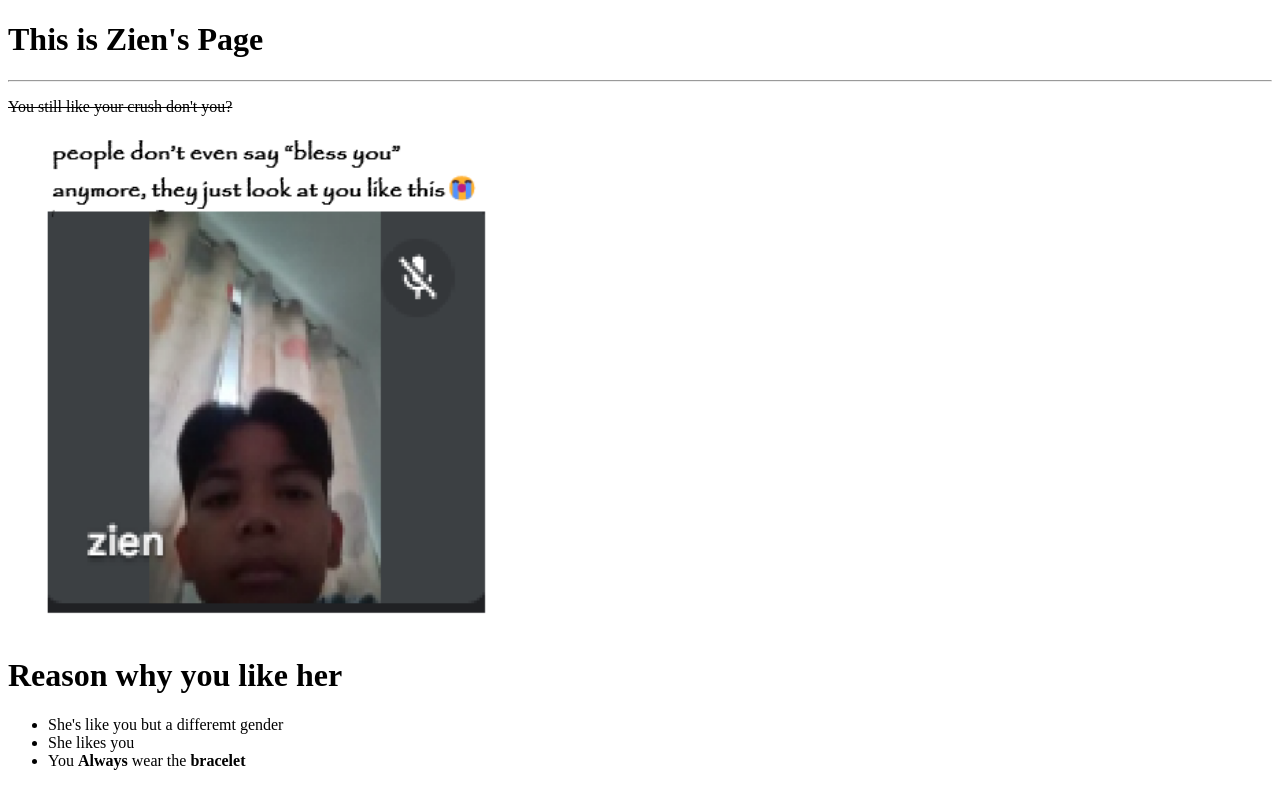
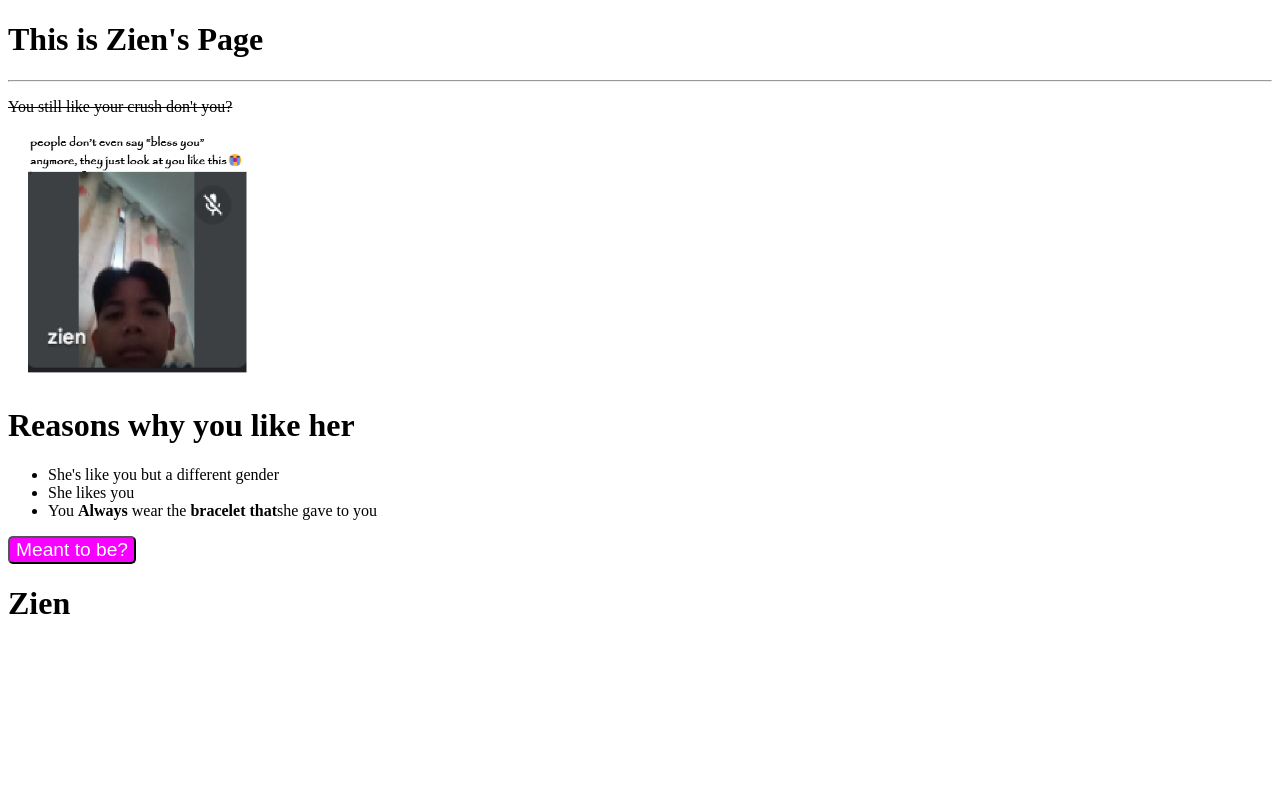
Before and after one commit to lapizlazuliorquartz/Firststuff, a plain HTML site: page zien.html in a window 1280 px wide. Drawn offline with Linux system fonts and the light colour scheme.

Commit message:
Add files via upload

```diff
--- a/zien.html
+++ b/zien.html
@@ -10,16 +10,26 @@
     <hr>
 
     <p><del>You still like your crush don't you?</del></p>
-    <img src="images/goodmorning.png" height="500" alt="People don't even say bless you anymore, they just look at you like this" title="Curtain hair"
+    <img src="images/goodmorning.png" height="250" alt="People don't even say bless you anymore, they just look at you like this" title="Curtain hair"
 
 <br>
-<h1>Reason why you like her</h1>
+<h1>Reasons why you like her</h1>
 <ul>
-<li>She's like you but a differemt gender</li>
+<li>She's like you but a different gender</li>
 <li>She likes you</li>
-<li>You <b>Always</b> wear the <b>bracelet</b></li>
+<li>You <b>Always</b> wear the <b>bracelet that</b>she gave to you</li>
 </ul>
 
+
+<button onclick="doSomething()"  style="background-color:rgb(247, 0, 255);color:rgb(255, 255, 255);border-radius:5px;font-size:larger;">Meant to be?</button>
+
+<h1 id="test">Zien</h1>
+
+<script>
+    function doSomething(){
+        document.getElementById("test").innerHTML="Luella"
+    }
+</script>
 
 
 </body>
```
Also changed, not shown: Definition.html (+1 -1 lines), ej.html (+9 -3 lines), 1 other file.
